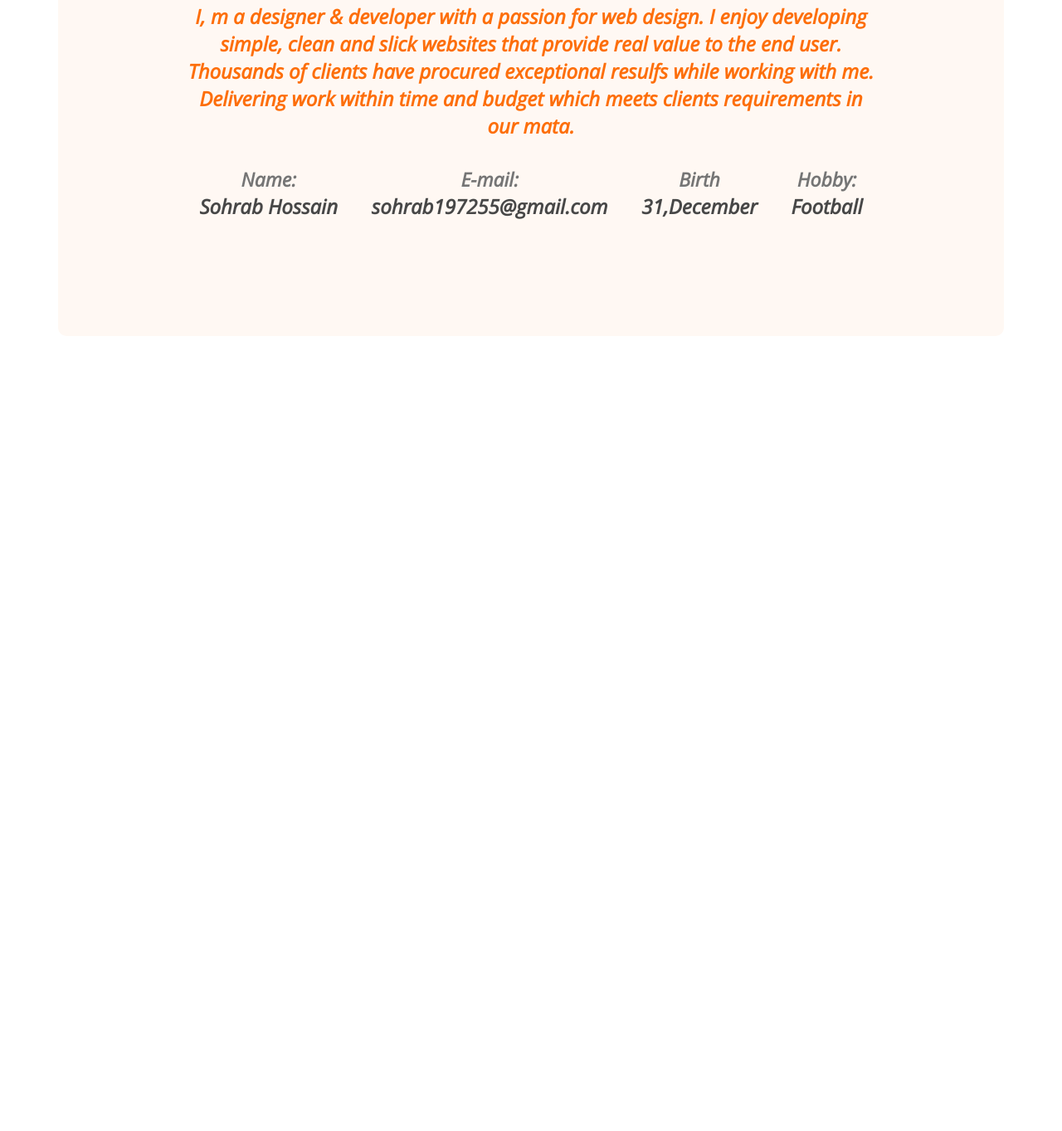
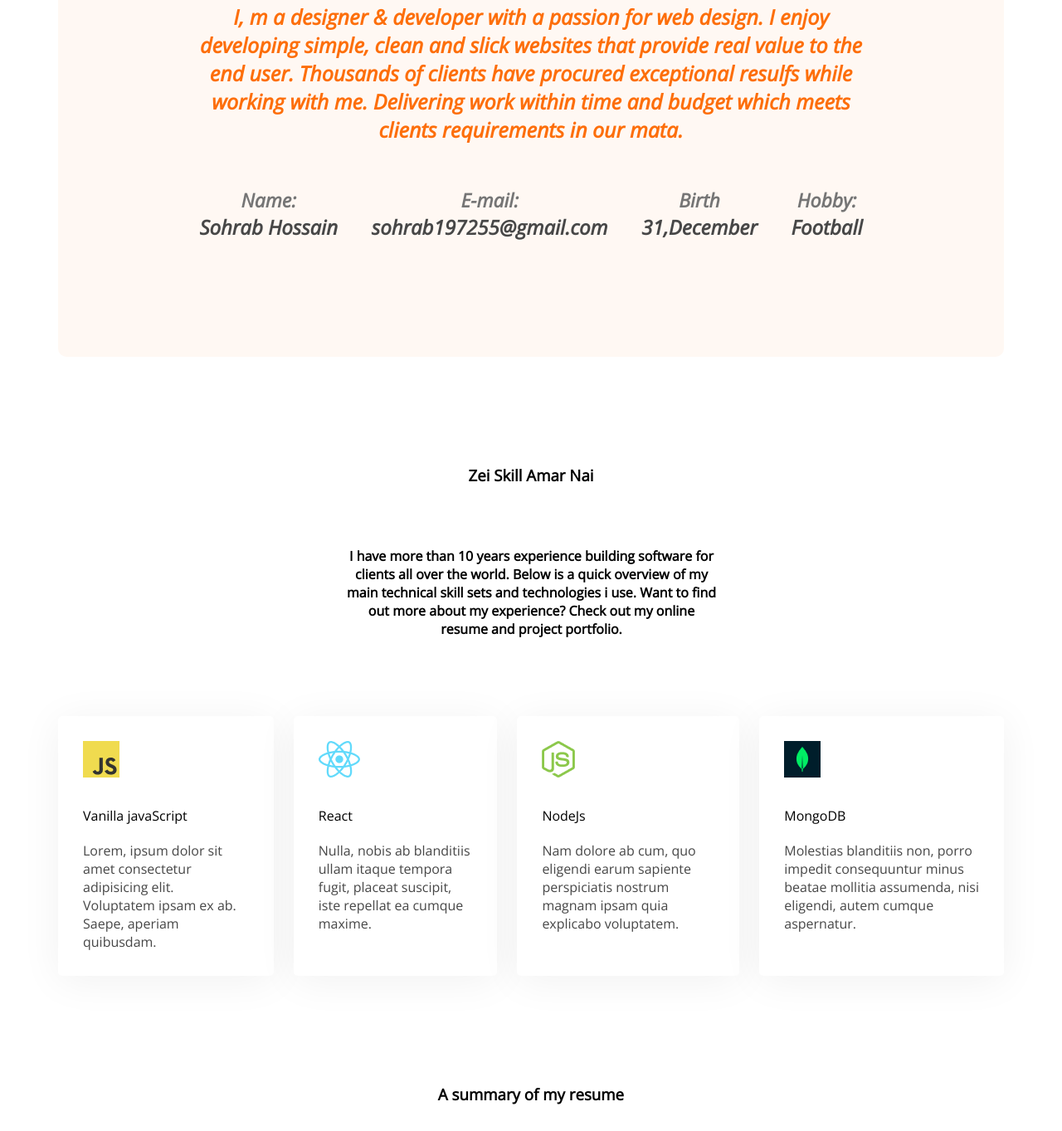
Before and after one commit to sohrab170966/sosta-developer, a plain HTML site: page index.html in a window 1280 px wide. Shown: the part 1195-2558 px from the top of the page at 83% size. Before the commit the page ends 1600 px from the top, so only its background shows below. Drawn offline with nearby package versions, Linux system fonts and the light colour scheme.

Commit message:
2nd push

```diff
--- a/index.html
+++ b/index.html
@@ -59,6 +59,47 @@
 
     </div></i>
     </section>
+    <!-- whyat i do? -->
+    <section class="what-i-do">
+        <h3 class="section-container"> Zei Skill Amar Nai </h3><br>
+        <br>
+        <strong><p class="extra">I have more than 10 years experience building software for clients all over the world. Below is a quick overview of my main technical skill sets and technologies i use. Want to find out more about my experience? Check out my online resume and project portfolio.
+
+        </p><br><br></strong>
+        <div class="skill-container">
+            <div class="Skill">
+                <img src="images/icons/js.png" alt="">
+                <p class="skill-title">Vanilla javaScript</p>
+                <p class="skill-description">Lorem, ipsum dolor sit amet consectetur adipisicing elit. Voluptatem ipsam ex ab. Saepe, aperiam quibusdam.</p>
+            </div>
+            <div class="Skill">
+                <img src="images/icons/react.png" alt="">
+                <p class="skill-title">React</p>
+                <p class="skill-description">Nulla, nobis ab blanditiis ullam itaque tempora fugit, placeat suscipit, iste repellat ea cumque maxime.</p>
+            </div>
+            <div class="Skill">
+                <img src="images/icons/nodejs.png" alt="">
+                <p class="skill-title">NodeJs</p>
+                <p class="skill-description">Nam dolore ab cum, quo eligendi earum sapiente perspiciatis nostrum magnam ipsam quia explicabo voluptatem.</p>
+            </div>
+            <div class="Skill">
+                <img src="images/icons/mongo.png" alt="">
+                <p class="skill-title">MongoDB</p>
+                <p class="skill-description">Molestias blanditiis non, porro impedit consequuntur minus beatae mollitia assumenda, nisi eligendi, autem cumque aspernatur.</p>
+            </div>
+        </div>
+    </section>
+    <section>
+        <!-- resume -->
+        <section class="resume">
+            <h3 class="section-title">A summary of my resume</h3>
+<div class="resume-content">
+    <div>
+
+    </div>
+</div>
+        </section>
+    </section>
    </main>
 </body>
 </html>
--- a/stylea/portpolio.css
+++ b/stylea/portpolio.css
@@ -1,6 +1,11 @@
 *{
     margin:0px;
     font-family: 'Open Sans', sans-serif;
+}
+section{
+    margin-top: 130px;
+
+    margin-bottom: 30px;
 }
 .text-primary{
 
@@ -17,8 +22,12 @@ font-size: 20px;
  border: 0px;
 
 
+   }
+   .what-i-do{
+text-decoration: #474747;
+text-align: center;
+   }
 
-   }
 /*header & navigation styles */
 .nav-title{
 font-weight: 800;
@@ -91,8 +100,8 @@ margin-bottom: 32px;
 }
 .section-description{
     color: #FD6E0A;
-    margin-bottom: 32px;
-    font-size: x-large;
+    margin-bottom: 52px;
+    font-size: 25px;
 
 }
 .about-info-container{
@@ -107,3 +116,32 @@ margin-bottom: 32px;
     color: #474747;
     font-size: 24px;
 }
+/* what i do content */
+
+.Skill{
+    background: #FFFFFF;
+box-shadow: 0px 6px 50px rgba(0, 0, 0, 0.06);
+border-radius: 5px;
+padding: 30px;
+text-align: left;
+
+}
+.extra{
+padding:30px 345px 50px 346px;
+}
+.skill-container{
+    display: flex;
+    gap: 24px;
+}
+.skill-title{
+    font-weight: 400;
+font-size: 16px;
+margin-top: 30px;
+margin bottom: 20px;
+
+}
+.skill-description{
+    color: #474747;
+    margin-top: 20px;
+}
+/*my resume style*/
```
